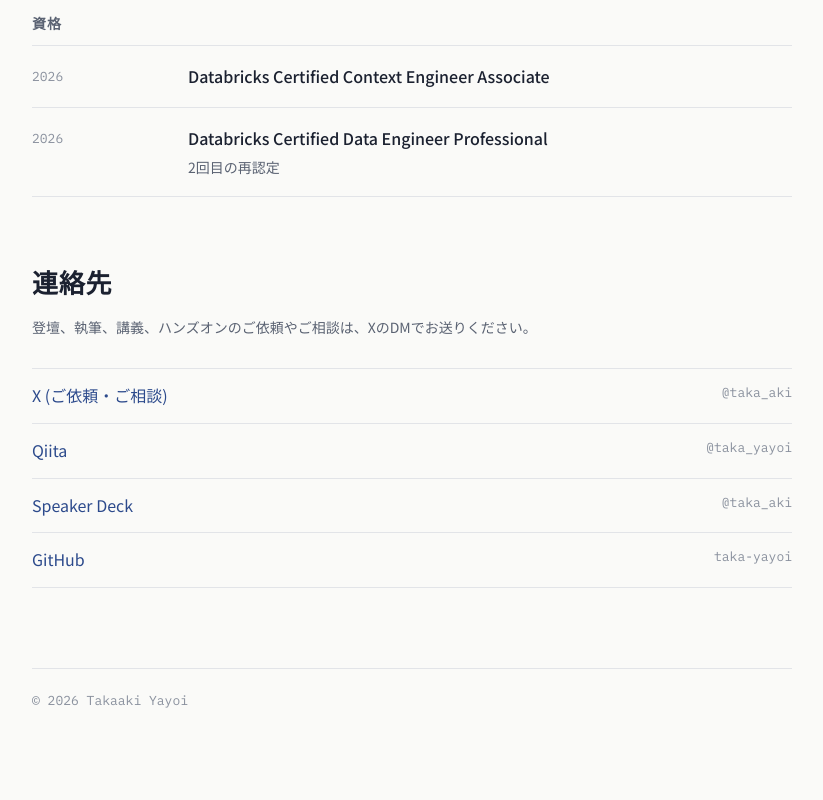
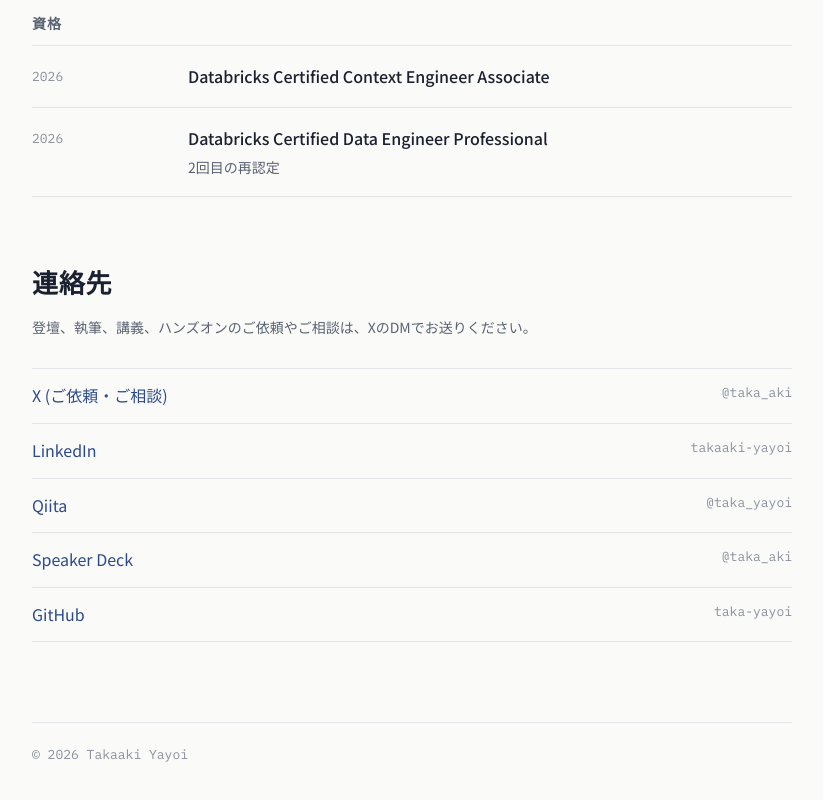
Before and after one commit to taka-yayoi/taka-yayoi.github.io, a plain HTML site: page index.html in a window 1280 px wide. Shown: the part 4776-5576 px from the top of the page, without its empty margins (228-1051 px from the left). Before the commit the page ends 5553 px from the top, so only its background shows below. Drawn offline with Linux system fonts and the light colour scheme; a web font is replaced by a local one.

Commit message:
Update index.html

```diff
--- a/index.html
+++ b/index.html
@@ -313,6 +313,7 @@
   <p class="sub">登壇、執筆、講義、ハンズオンのご依頼やご相談は、XのDMでお送りください。</p>
   <div class="contact-links">
     <a href="https://x.com/taka_aki">X (ご依頼・ご相談) <span>@taka_aki</span></a>
+    <a href="https://www.linkedin.com/in/takaaki-yayoi/">LinkedIn <span>takaaki-yayoi</span></a>
     <a href="https://qiita.com/taka_yayoi">Qiita <span>@taka_yayoi</span></a>
     <a href="https://speakerdeck.com/taka_aki">Speaker Deck <span>@taka_aki</span></a>
     <a href="https://github.com/taka-yayoi">GitHub <span>taka-yayoi</span></a>
```
